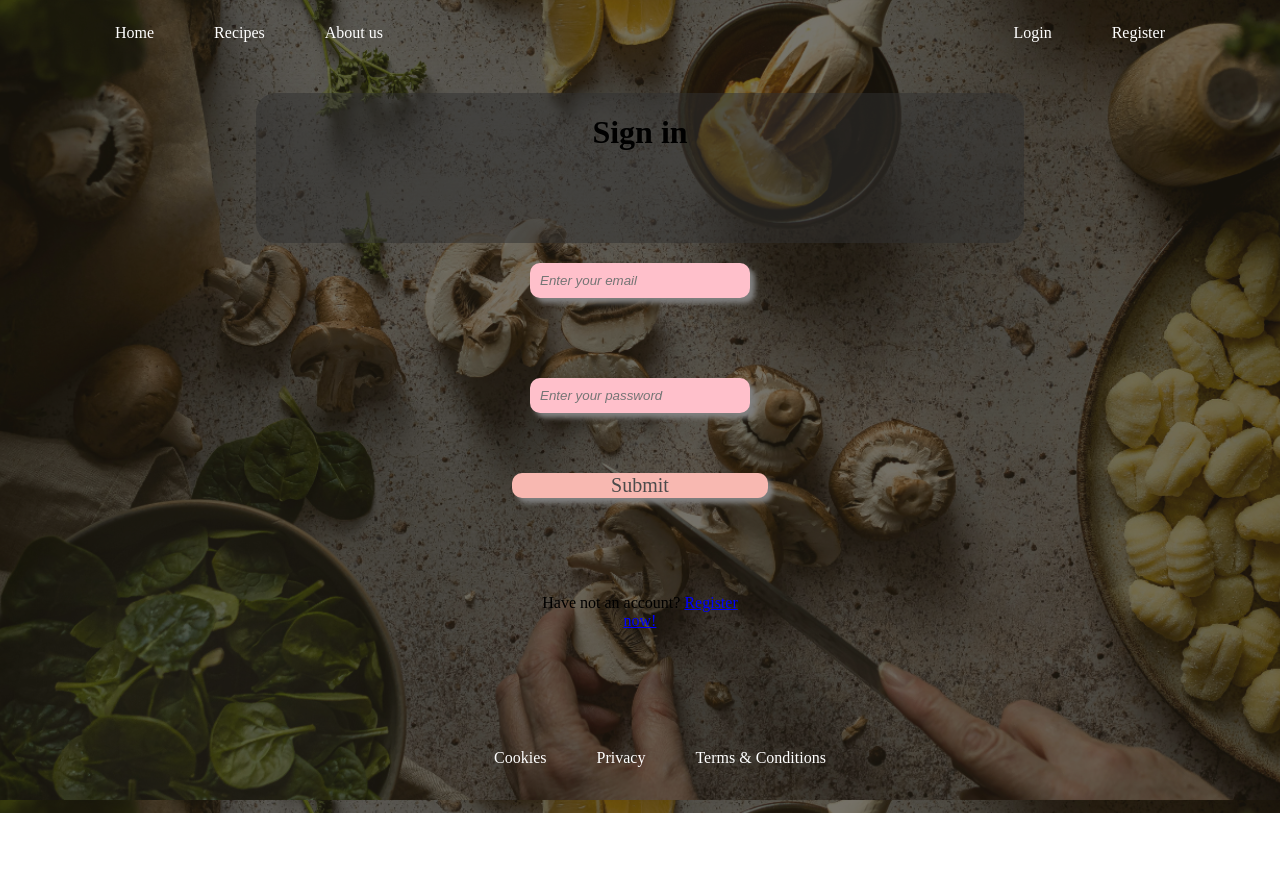
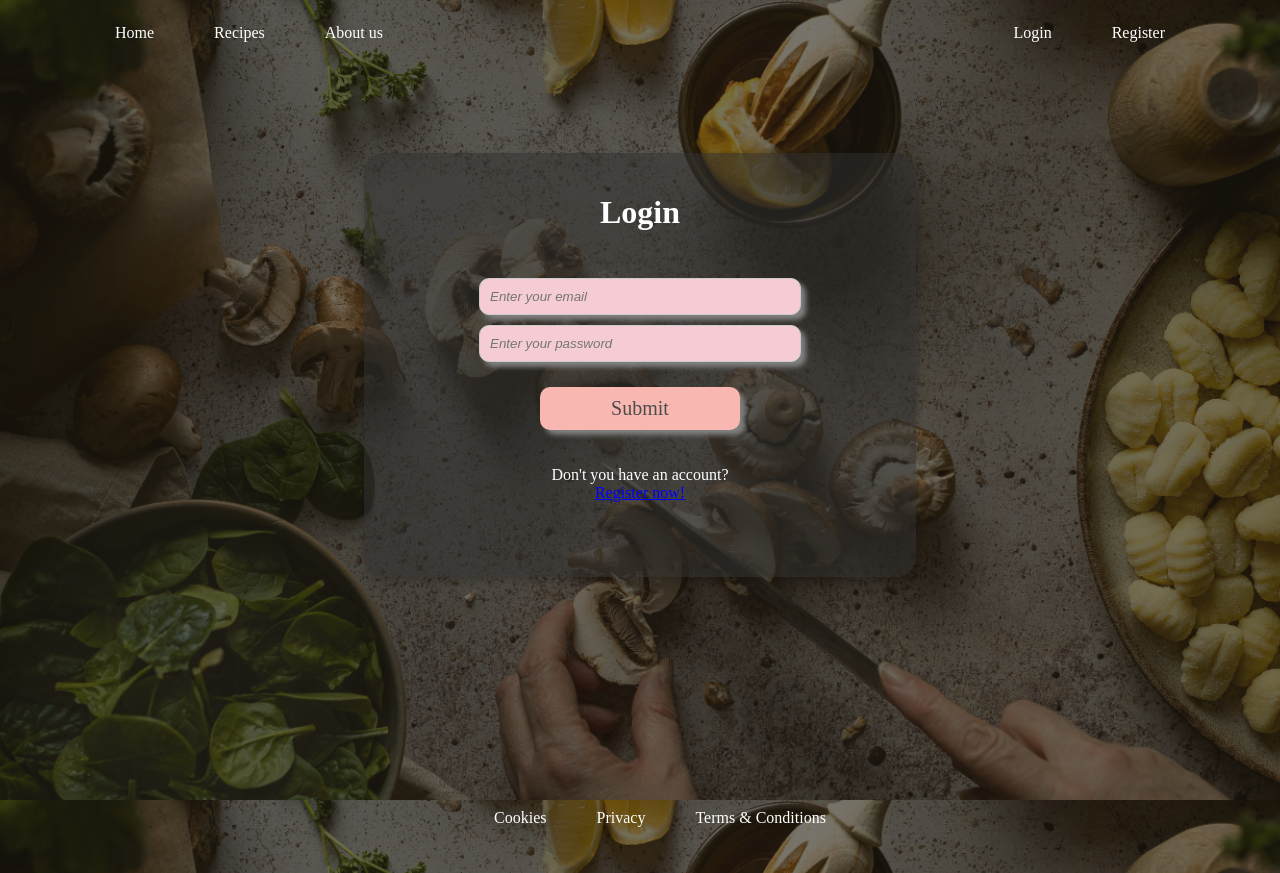
Before and after one commit to PaulaSLT/PROYECTO-FINAL-DE-CURSO-RECETAS, a React (Vite) app in the folder frontend/: page /login in a window 1280 px wide. Before the commit the page ends 813 px from the top, so only its background shows below. Built offline with nearby package versions, Linux system fonts and the light colour scheme.

Commit message:
loginform

```diff
--- a/frontend/src/components/LoginForm/LoginForm.css
+++ b/frontend/src/components/LoginForm/LoginForm.css
@@ -1,38 +1,56 @@
+
 #logincontainer {
     display: flex;
     flex-direction: column;
     align-items: center;
     text-align: center;
+    color:white;
     background-color: rgba(49, 49, 49, 0.521);
-    width: 60%;
-    margin: 20px auto;
+    width: 40%;
+    height: 60%;
+    margin: 80px auto;
     border-radius: 20px;
-
+    padding: 20px;
+    box-shadow: 0 4px 8px rgba(0, 0, 0, 0.2);
 }
-
-
 
 .form {
     display: flex;
     flex-direction: column;
     align-items: center;
-    gap: 10px;
+    color: white;
     padding: 20px;
-    margin-top: 0px;
+    margin-top: 0;
+    width: 100%;
 
 }
 
+
 .form input {
-    background-color: pink;
+    background-color: rgb(245, 204, 211);
     color: black;
     padding: 10px;
     font-style: italic;
     border-radius: 10px;
+    width: 150%;
+    margin: 5px 0;
+    border: 1px solid #ccc;
+    box-shadow: inset 0 20px 20px rgba (5px, 5px, 5px, grey);
+}
+
+
+.enviar {
     width: 100%;
-    margin-top: 70px;
-
+    margin: 20px 0;
+    padding: 10px 20px;
+    background-color: rgb(248,184,177);
+    color: #4c4b4b;
+    border: none;
+    border-radius: 10px;
+    cursor: pointer;
+    transition: background-color 0.3s ease;
+    font-size: 20px;
+    font-family: 'Times New Roman', Times, serif;
+    cursor:pointer;
+  /
 }
-.enviar{
-    margin-bottom: 70px;
-    margin-top: 50px;
-}
--- a/frontend/src/components/LoginForm/LoginForm.jsx
+++ b/frontend/src/components/LoginForm/LoginForm.jsx
@@ -33,7 +33,7 @@ function LoginForm() {
 
   return (
     <div id='logincontainer'>
-      <h1>Sign in</h1>
+      <h1>Login</h1>
       <form className="form">
         <input
           placeholder="Enter your email"
@@ -47,7 +47,7 @@ function LoginForm() {
         />
         {errs && <span>{errs}</span>}
         <button className="enviar" onClick={handleClick}>Submit</button>
-        <p>Have not an account? <span className="linkbutton" onClick={()=> navigate("/register")}>Register now!</span></p>
+        <p>Don't you have an account? <span className="linkbutton" onClick={()=> navigate("/register")}>Register now!</span></p>
         </form>
 
 
```
